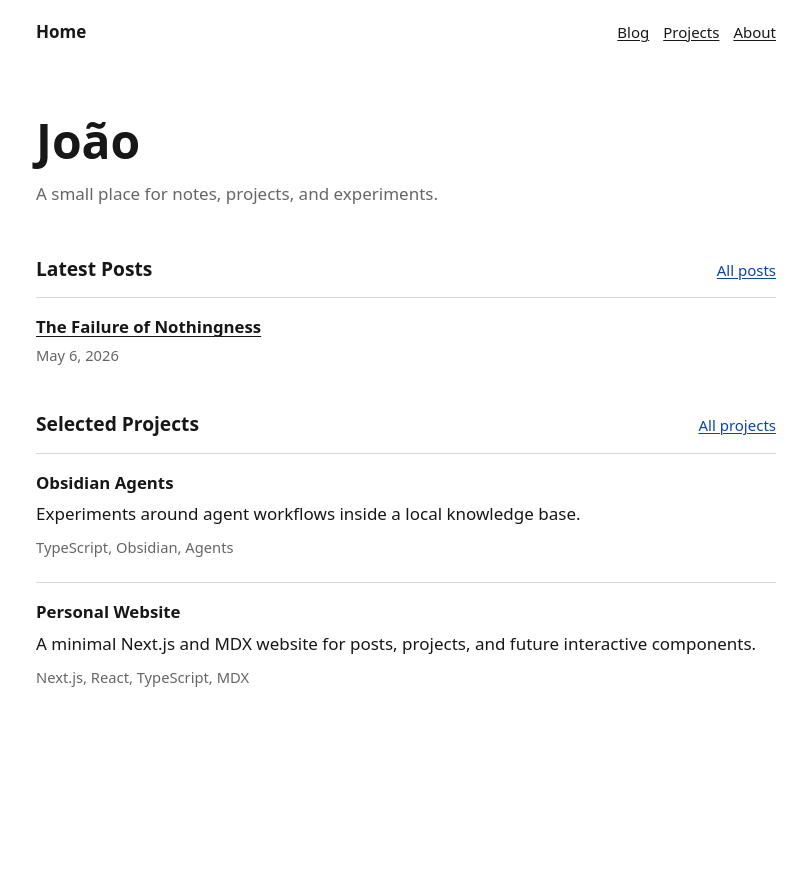
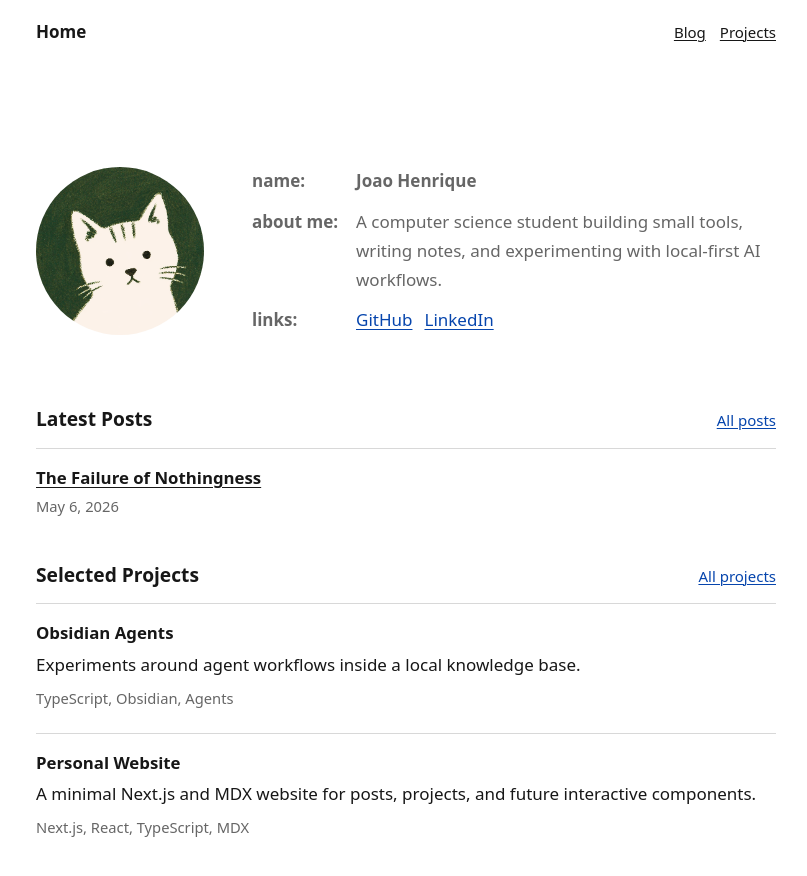
Before and after one commit to Zibhelina/blog, a Next.js app: page / in a window 1280 px wide. Shown: the top 876 px of the page, without its empty margins (234-1041 px from the left). Before the commit the page ends 800 px from the top, so only its background shows below. Built offline with nearby package versions, Linux system fonts and the light colour scheme.

Commit message:
feat: redesign home profile section

```diff
--- a/app/globals.css
+++ b/app/globals.css
@@ -94,7 +94,66 @@ a:hover {
 }
 
 .intro {
-  margin-bottom: 48px;
+  display: grid;
+  grid-template-columns: 168px minmax(0, 1fr);
+  align-items: center;
+  gap: clamp(28px, 6vw, 48px);
+  margin: 54px 0 72px;
+}
+
+.profile-avatar {
+  width: clamp(136px, 24vw, 168px);
+  height: clamp(136px, 24vw, 168px);
+  border-radius: 999px;
+  overflow: hidden;
+}
+
+.profile-image {
+  display: block;
+  width: 116%;
+  height: 116%;
+  max-width: none;
+  object-fit: cover;
+  object-position: 50% 56%;
+  transform: translate(-6%, -6%);
+}
+
+.profile-copy {
+  min-width: 0;
+}
+
+.profile-details {
+  display: grid;
+  gap: 12px;
+  margin: 0;
+}
+
+.profile-details div {
+  display: grid;
+  grid-template-columns: 92px minmax(0, 1fr);
+  gap: 12px;
+}
+
+.profile-details dt {
+  color: var(--muted);
+  font-weight: 650;
+  text-transform: lowercase;
+}
+
+.profile-name {
+  color: var(--foreground);
+  font-weight: 650;
+}
+
+.profile-details dd {
+  margin: 0;
+  color: var(--muted);
+}
+
+.profile-links {
+  display: flex;
+  flex-wrap: wrap;
+  gap: 12px;
 }
 
 .intro h1,
@@ -284,4 +343,15 @@ a:hover {
   .site-main {
     padding-top: 36px;
   }
+
+  .intro {
+    grid-template-columns: 1fr;
+    gap: 24px;
+    margin-top: 24px;
+  }
+
+  .profile-details div {
+    grid-template-columns: 1fr;
+    gap: 2px;
+  }
 }
--- a/app/layout.tsx
+++ b/app/layout.tsx
@@ -26,7 +26,6 @@ export default function RootLayout({
             <div className="site-links">
               <Link href="/blog">Blog</Link>
               <Link href="/projects">Projects</Link>
-              <Link href="/about">About</Link>
             </div>
           </nav>
         </header>
--- a/app/page.tsx
+++ b/app/page.tsx
@@ -1,4 +1,6 @@
+import Image from "next/image";
 import Link from "next/link";
+import catProfile from "../cat-profile.png";
 import { formatDate, getAllProjects, getLatestPosts, toIsoDate } from "@/lib/content";
 
 export default async function HomePage() {
@@ -6,9 +8,39 @@ export default async function HomePage() {
 
   return (
     <>
-      <section className="intro">
-        <h1>João</h1>
-        <p>A small place for notes, projects, and experiments.</p>
+      <section className="intro" aria-labelledby="profile-name">
+        <div className="profile-avatar" aria-hidden="true">
+          <Image
+            className="profile-image"
+            src={catProfile}
+            alt=""
+            priority
+            sizes="(max-width: 600px) 144px, 168px"
+          />
+        </div>
+        <div className="profile-copy">
+          <dl className="profile-details" aria-label="Profile details">
+            <div>
+              <dt>name:</dt>
+              <dd className="profile-name" id="profile-name">Joao Henrique</dd>
+            </div>
+            <div>
+              <dt>about me:</dt>
+              <dd>A computer science student building small tools, writing notes, and experimenting with local-first AI workflows.</dd>
+            </div>
+            <div>
+              <dt>links:</dt>
+              <dd className="profile-links">
+                <a href="https://github.com/" rel="noreferrer" target="_blank">
+                  GitHub
+                </a>
+                <a href="https://www.linkedin.com/in/joao-araujo-098652195/" rel="noreferrer" target="_blank">
+                  LinkedIn
+                </a>
+              </dd>
+            </div>
+          </dl>
+        </div>
       </section>
 
       <section className="section" aria-labelledby="latest-posts">
```
Also changed, not shown: app/about/page.tsx (deleted, +0 -24 lines), cat-profile.png (added).
